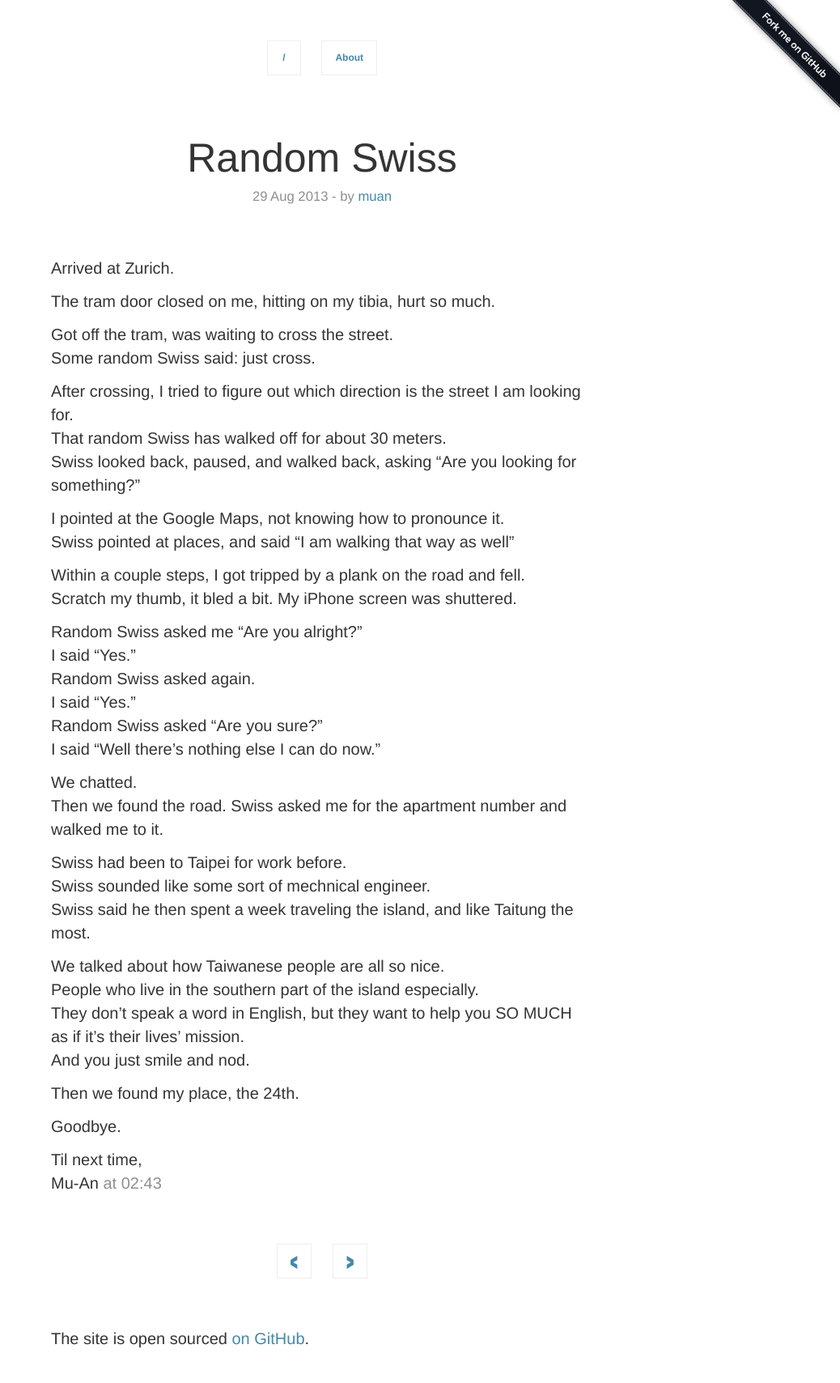
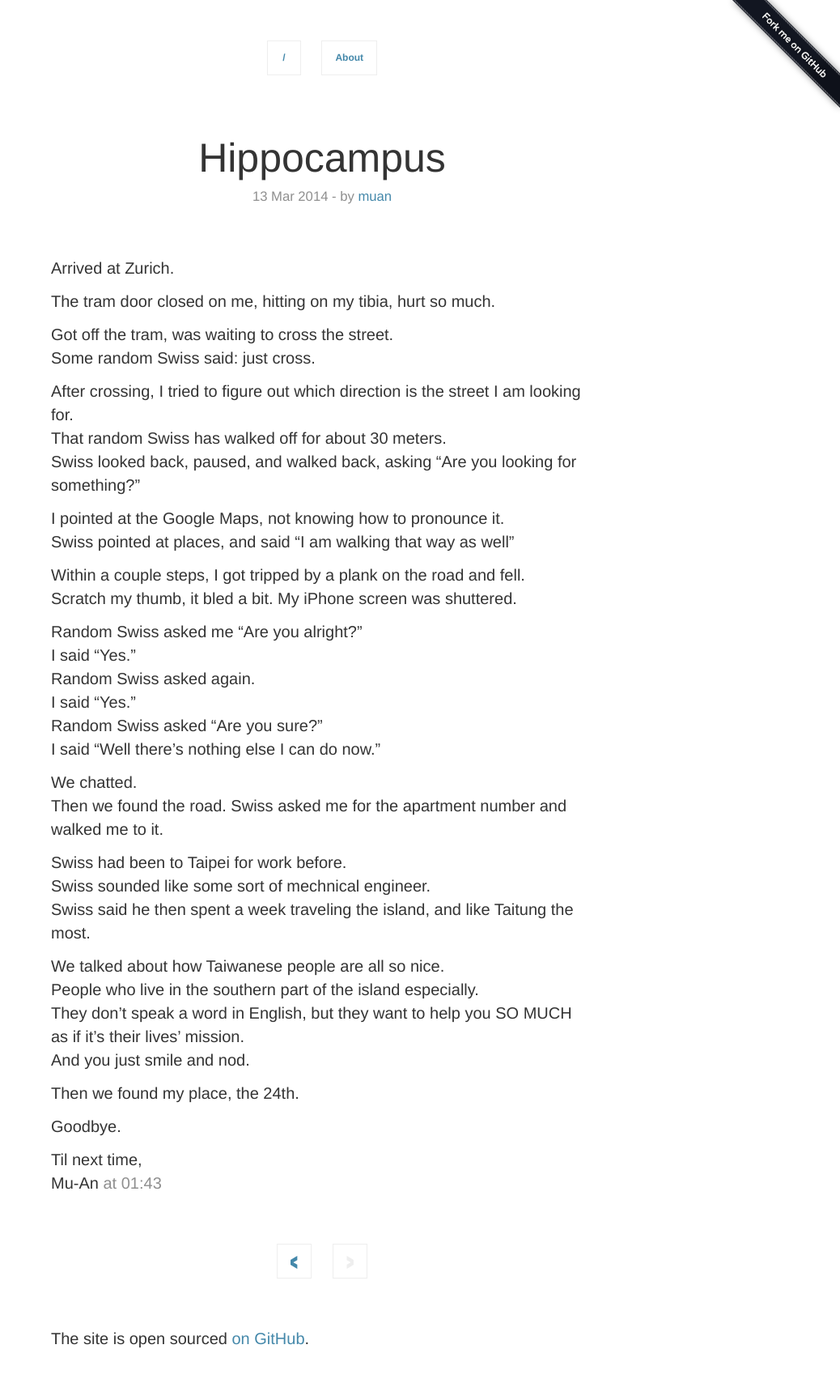
Before and after one commit to butterwick/Bivore.com, a Jekyll site: the page built from _posts/2014-03-13-how-much-sleep-do-i-need.md, in a window 1280 px wide. Shown: the whole page at 81% size, without its empty margins (242-1280 px from the left). Built offline with Jekyll 4.4.1, drawn with Linux system fonts in a browser that asks for light colours; nearby versions of some CDN libraries; library files that are not in the unit come from our copies; Markdown is read by kramdown in place of the engine named in the settings; comment, search, counter and statistics services are not loaded.

Commit message:
corrected post dates/titles

```diff
--- a/_posts/2014-03-13-how-much-sleep-do-i-need.md
+++ b/_posts/2014-03-13-how-much-sleep-do-i-need.md
@@ -1,7 +1,7 @@
 ---
 layout: post
-title: Random Swiss
-date: 2013-08-29 01:43:50
+title: Hippocampus
+date: 2014-03-13 01:43:50
 cover: /images/13082901.jpg
 ---
 
```
Also changed, not shown: _posts/2014-03-12-hippocampus.md (+1 -1 lines).
